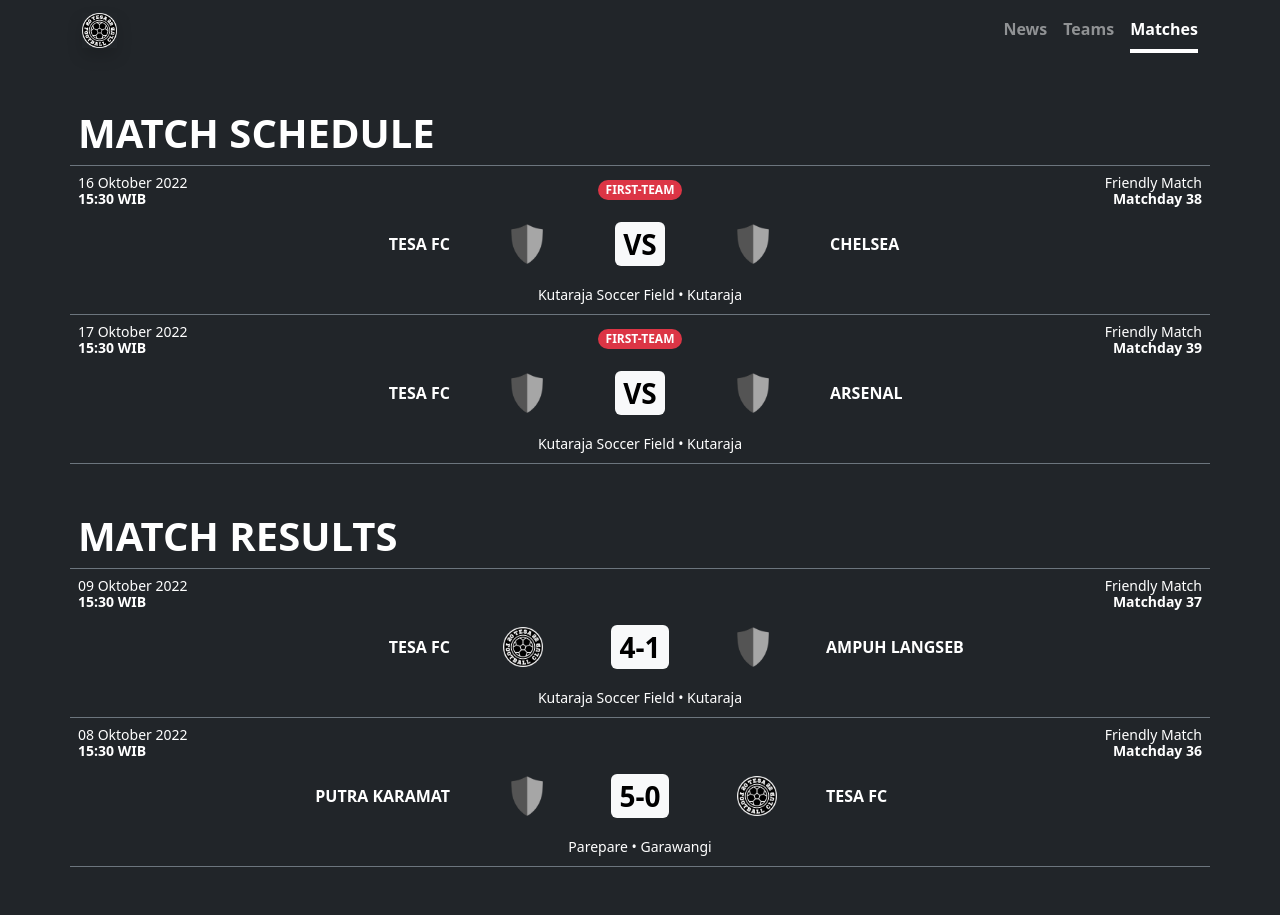
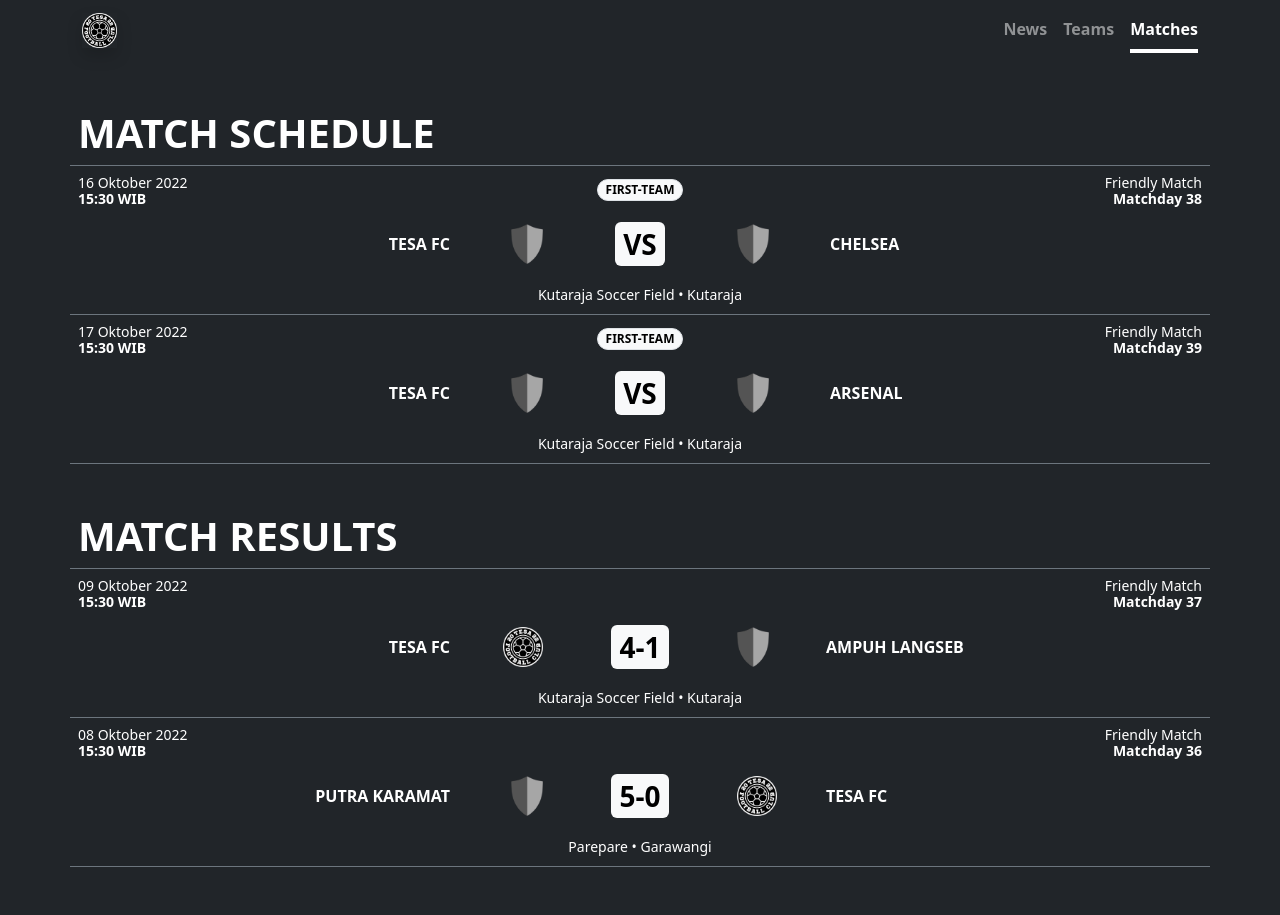
Before and after one commit to tesafc/tesafc.github.io, a Jekyll site: the page built from matches.html, in a window 1280 px wide. Built offline with Jekyll 4.4.1, drawn with Linux system fonts in a browser that asks for light colours.

Commit message:
Update matches.html

```diff
--- a/matches.html
+++ b/matches.html
@@ -16,7 +16,7 @@
               <p class="card-text text-start text-capitalize mb-0 lh-1"><small>{{ match.time }}</small></p>
               <p class="card-text text-start text-uppercase fw-bolder mb-0 lh-1"><small>{{ match.kick-off }}</small></p>
             </div>
-            <div class="col d-flex justify-content-center align-items-center"><small class="badge rounded-pill text-bg-danger text-uppercase">{{ match.team }}</small></div>
+            <div class="col d-flex justify-content-center align-items-center"><small class="badge rounded-pill text-bg-light border text-uppercase">{{ match.team }}</small></div>
             <div class="col">
               <p class="card-text text-end text-capitalize mb-0 lh-1"><small>{{ match.competition }}</small></p>
               <p class="card-text text-end text-capitalize fw-bolder mb-0 lh-1"><small>{{ match.matchday }}</small></p>
```
